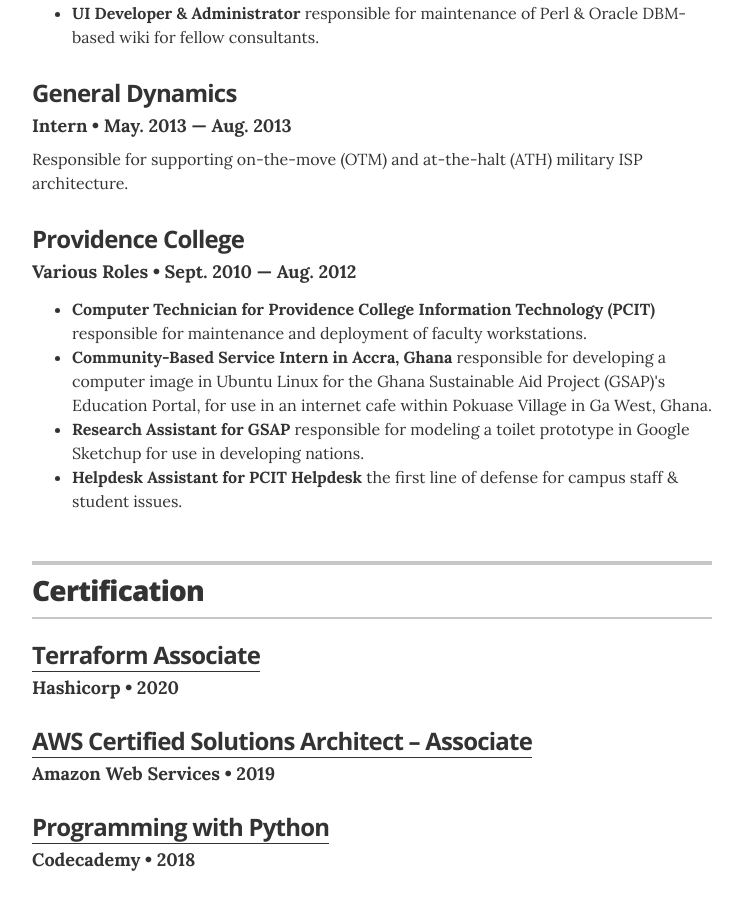
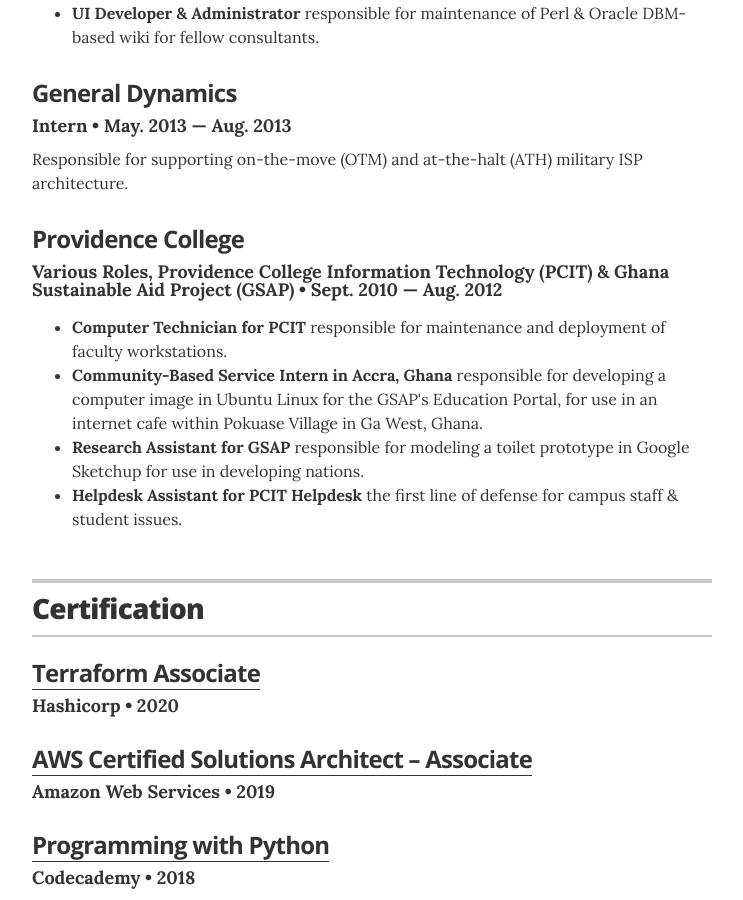
Before and after one commit to patrick-andrew-jain-taylor/resume, a Jekyll site: the page built from index.html, in a window 1280 px wide and 900 px high, scrolled down 2135 px. Shown: the whole window, without its empty margins (268-1011 px from the left). Built offline with Jekyll 4.4.1, drawn with Linux system fonts in a browser that asks for light colours.

Commit message:
change: PC position.

```diff
--- a/_data/experience.yml
+++ b/_data/experience.yml
@@ -30,6 +30,6 @@
 
 # Various
 - company: Providence College
-  position: Various Roles
+  position: Various Roles, Providence College Information Technology (PCIT) & Ghana Sustainable Aid Project (GSAP)
   duration: Sept. 2010  &mdash; Aug. 2012
-  summary: <ul class="resume-item-list"><li><b>Computer Technician for Providence College Information Technology (PCIT)</b> responsible for maintenance and deployment of faculty workstations.</li><li><b>Community-Based Service Intern in Accra, Ghana</b> responsible for developing a computer image in Ubuntu Linux for the Ghana Sustainable Aid Project (GSAP)'s Education Portal, for use in an internet cafe within Pokuase Village in Ga West, Ghana.</li><li><b>Research Assistant for GSAP</b> responsible for modeling a toilet prototype in Google Sketchup for use in developing nations.</li><li><b>Helpdesk Assistant for PCIT Helpdesk</b> the first line of defense for campus staff & student issues.</li></ul>
+  summary: <ul class="resume-item-list"><li><b>Computer Technician for PCIT</b> responsible for maintenance and deployment of faculty workstations.</li><li><b>Community-Based Service Intern in Accra, Ghana</b> responsible for developing a computer image in Ubuntu Linux for the GSAP's Education Portal, for use in an internet cafe within Pokuase Village in Ga West, Ghana.</li><li><b>Research Assistant for GSAP</b> responsible for modeling a toilet prototype in Google Sketchup for use in developing nations.</li><li><b>Helpdesk Assistant for PCIT Helpdesk</b> the first line of defense for campus staff & student issues.</li></ul>
```
